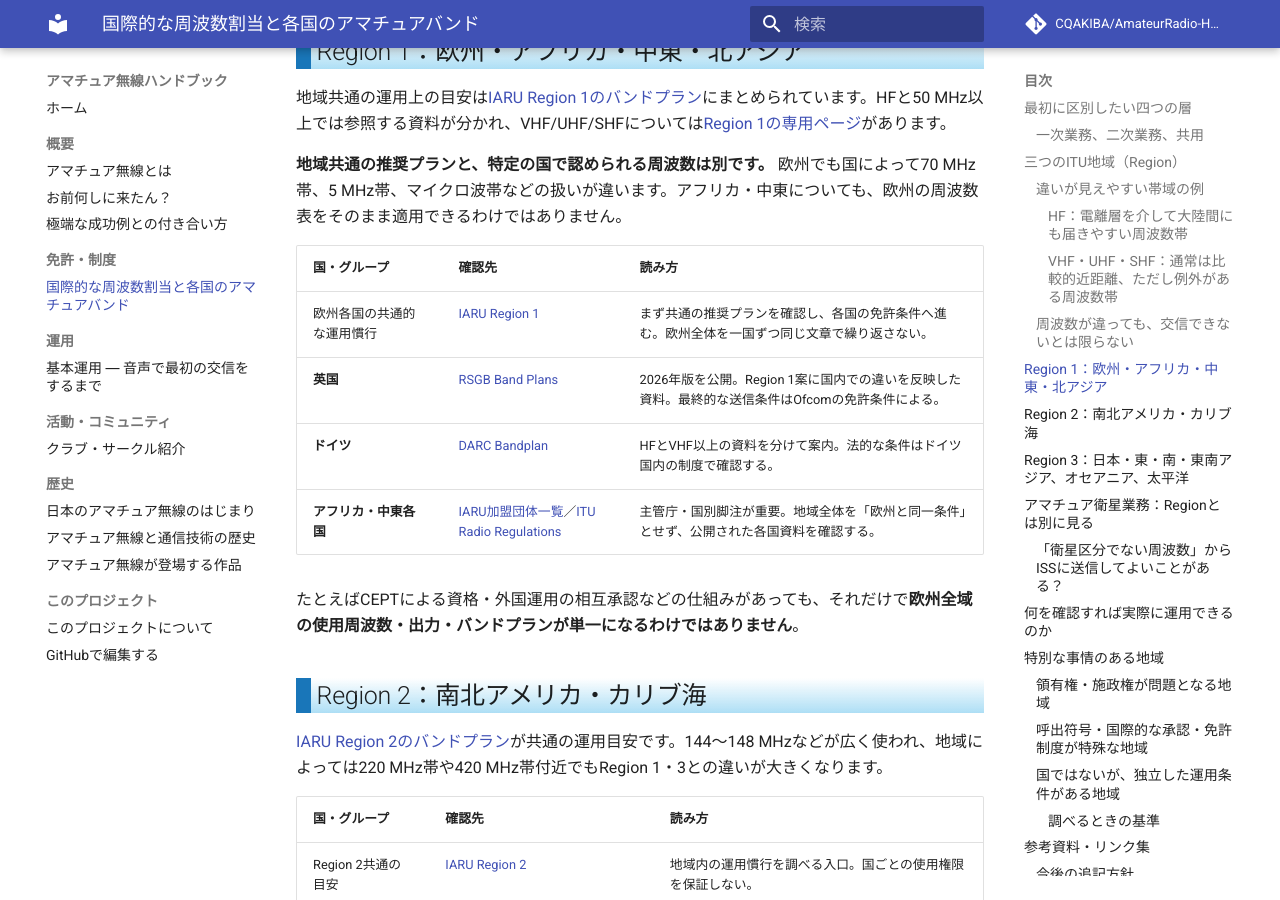
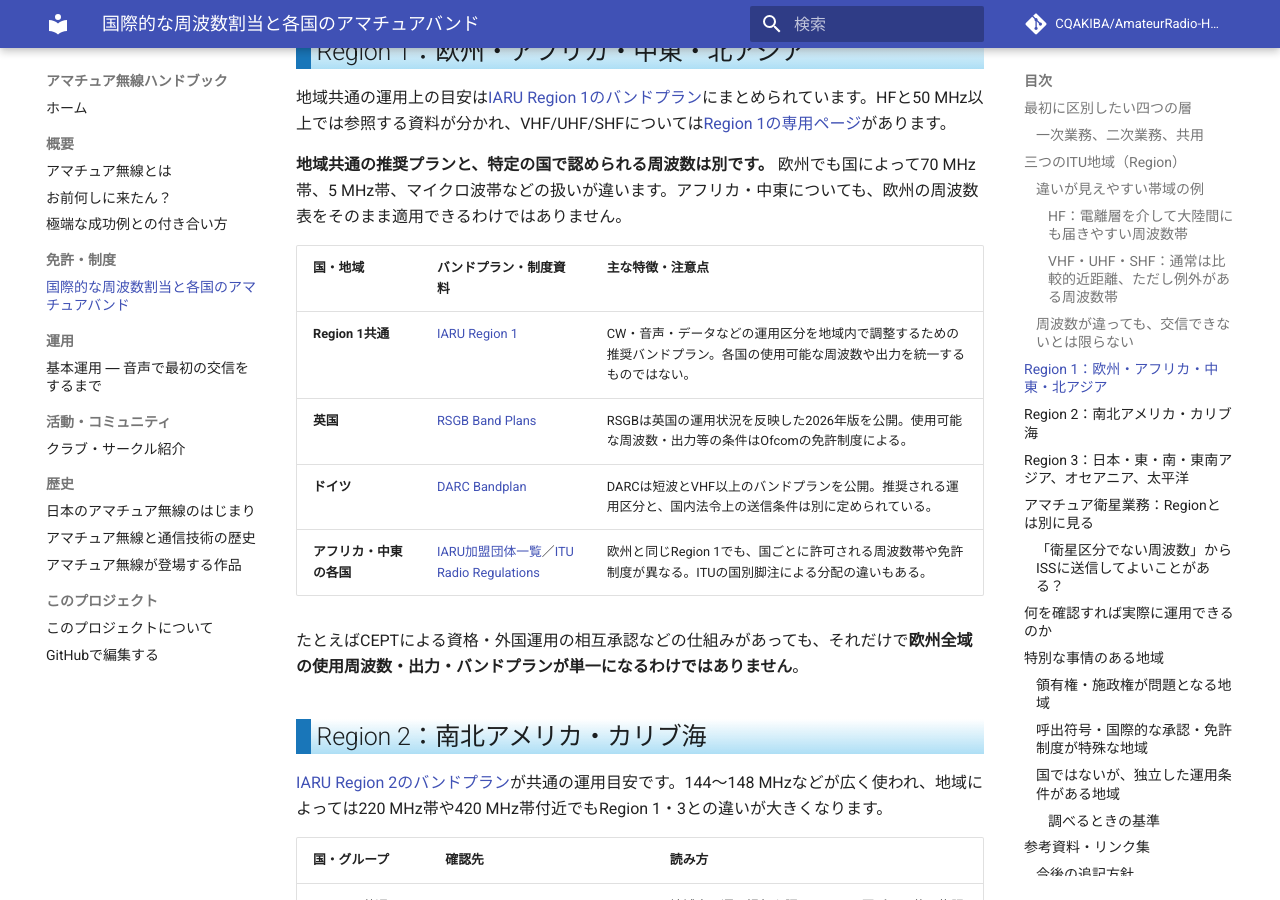
Before and after one commit to CQAKIBA/AmateurRadio-Handbook, an MkDocs documentation site: the page built from docs/01_免許・制度/international-frequency-allocations.md, in a window 1280 px wide and 900 px high, scrolled down 4129 px. Built offline with MkDocs 1.6.1 and Material for MkDocs 9.7.7, drawn with Linux system fonts in a browser that asks for light colours; comment, search, counter and statistics services are not loaded.

Commit message:
docs: rewrite Region 1 comparison for readers

```diff
--- a/docs/01_免許・制度/international-frequency-allocations.md
+++ b/docs/01_免許・制度/international-frequency-allocations.md
@@ -88,12 +88,12 @@
 
 **地域共通の推奨プランと、特定の国で認められる周波数は別です。** 欧州でも国によって70 MHz帯、5 MHz帯、マイクロ波帯などの扱いが違います。アフリカ・中東についても、欧州の周波数表をそのまま適用できるわけではありません。
 
-| 国・グループ | 確認先 | 読み方 |
+| 国・地域 | バンドプラン・制度資料 | 主な特徴・注意点 |
 | --- | --- | --- |
-| 欧州各国の共通的な運用慣行 | [IARU Region 1](https://www.iaru-r1.org/on-the-air/band-plans/) | まず共通の推奨プランを確認し、各国の免許条件へ進む。欧州全体を一国ずつ同じ文章で繰り返さない。 |
-| **英国** | [RSGB Band Plans](https://rsgb.org/main/operating/band-plans/) | 2026年版を公開。Region 1案に国内での違いを反映した資料。最終的な送信条件はOfcomの免許条件による。 |
-| **ドイツ** | [DARC Bandplan](https://www.darc.de/funkbetrieb/bandplan/) | HFとVHF以上の資料を分けて案内。法的な条件はドイツ国内の制度で確認する。 |
-| **アフリカ・中東各国** | [IARU加盟団体一覧](https://www.iaru.org/reference/member-societies/)／[ITU Radio Regulations](https://www.itu.int/pub/R-REG-RR-2024/) | 主管庁・国別脚注が重要。地域全体を「欧州と同一条件」とせず、公開された各国資料を確認する。 |
+| **Region 1共通** | [IARU Region 1](https://www.iaru-r1.org/on-the-air/band-plans/) | CW・音声・データなどの運用区分を地域内で調整するための推奨バンドプラン。各国の使用可能な周波数や出力を統一するものではない。 |
+| **英国** | [RSGB Band Plans](https://rsgb.org/main/operating/band-plans/) | RSGBは英国の運用状況を反映した2026年版を公開。使用可能な周波数・出力等の条件はOfcomの免許制度による。 |
+| **ドイツ** | [DARC Bandplan](https://www.darc.de/funkbetrieb/bandplan/) | DARCは短波とVHF以上のバンドプランを公開。推奨される運用区分と、国内法令上の送信条件は別に定められている。 |
+| **アフリカ・中東の各国** | [IARU加盟団体一覧](https://www.iaru.org/reference/member-societies/)／[ITU Radio Regulations](https://www.itu.int/pub/R-REG-RR-2024/) | 欧州と同じRegion 1でも、国ごとに許可される周波数帯や免許制度が異なる。ITUの国別脚注による分配の違いもある。 |
 
 たとえばCEPTによる資格・外国運用の相互承認などの仕組みがあっても、それだけで**欧州全域の使用周波数・出力・バンドプランが単一になるわけではありません**。
 
```
